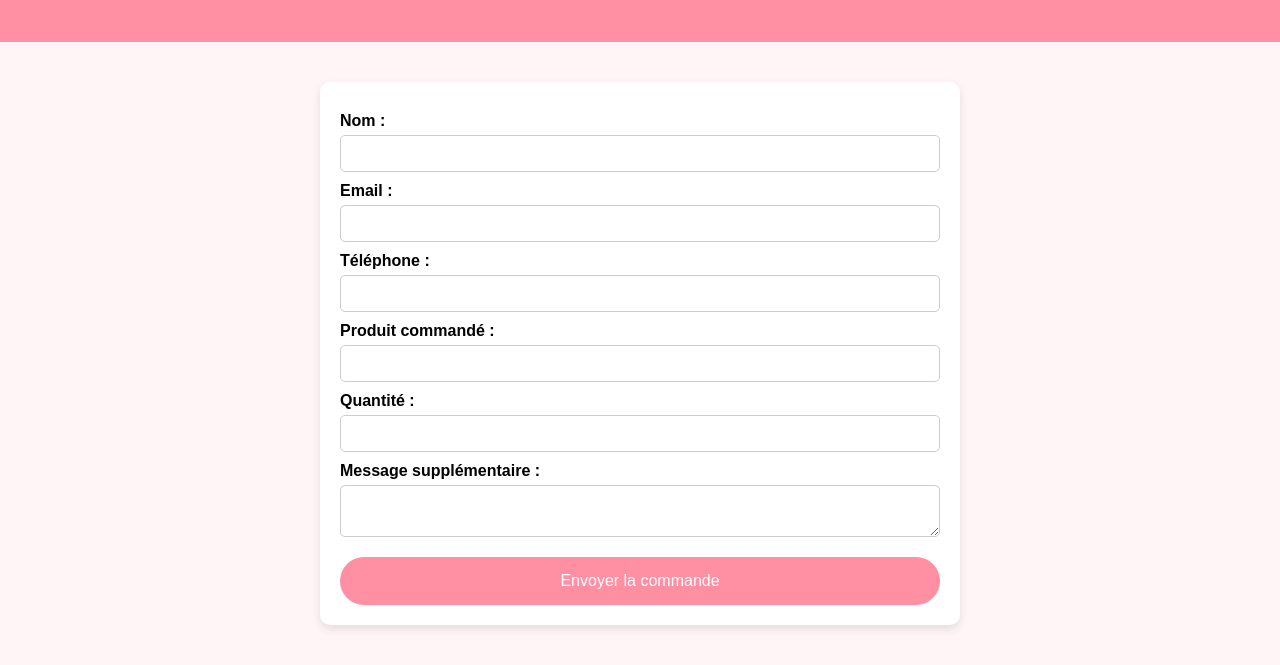
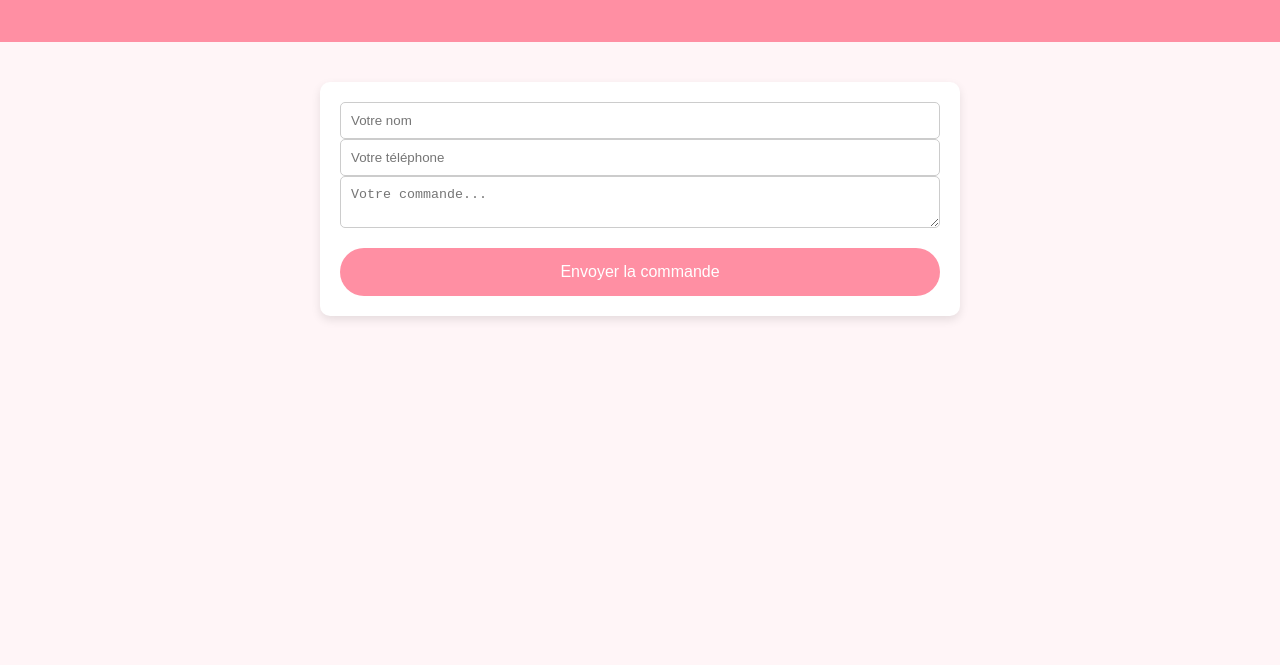
Before and after one commit to Christophe-cmd/yolo1, a plain HTML site: page commande.html in a window 1280 px wide. Shown: the part 158-823 px from the top of the page. After the commit the page ends 800 px from the top, so only its background shows below. Drawn offline with Linux system fonts and the light colour scheme.

Commit message:
Update commande.html

```diff
--- a/commande.html
+++ b/commande.html
@@ -13,28 +13,29 @@
     </header>
 
     <section class="formulaire">
-        <form action="https://formsubmit.co/christophebwango64@gmail.com" method="POST">
 
-            <label for="nom">Nom :</label>
-            <input type="text" id="nom" name="Nom" required>
+          <form action="https://formsubmit.co/christophebwango64@gmail.com" method="POST">
 
-            <label for="email">Email :</label>
-            <input type="email" id="email" name="Email" required>
+  <!-- Champ Nom -->
+  <input type="text" name="Nom" placeholder="Votre nom" required>
 
-            <label for="telephone">Téléphone :</label>
-            <input type="tel" id="telephone" name="Téléphone" required>
+  <!-- Champ Téléphone -->
+  <input type="tel" name="Téléphone" placeholder="Votre téléphone" required>
 
-            <label for="produit">Produit commandé :</label>
-            <input type="text" id="produit" name="Produit" required>
+  <!-- Champ Message / Commande -->
+  <textarea name="Commande" placeholder="Votre commande..." required></textarea>
 
-            <label for="quantite">Quantité :</label>
-            <input type="number" id="quantite" name="Quantité" min="1" required>
+  <!-- Bouton Envoyer -->
+  <button type="submit">Envoyer la commande</button>
 
-            <label for="message">Message supplémentaire :</label>
-            <textarea id="message" name="Message"></textarea>
+  <!-- Protection contre les robots -->
+  <input type="hidden" name="_captcha" value="false">
 
-            <button type="submit">Envoyer la commande</button>
-        </for>
+  <!-- Page de remerciement après l'envoi -->
+  <input type="hidden" name="_next" value="https://ton-site.com/merci.html">
+
+</form>
+
     </section>
 
 </body>
```
